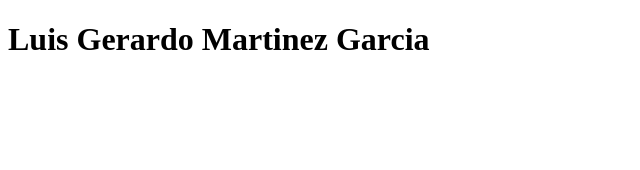
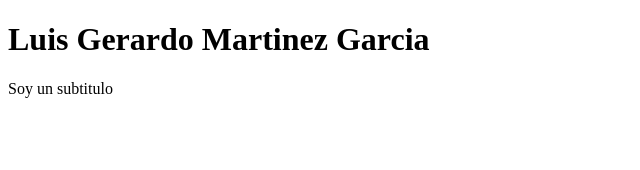
Before and after one commit to Luiss333/React-Course, a React (Vite) app in the folder 03-counter-app-vite/: page / in a window 1280 px wide. Shown: the top 170 px of the page, without its empty margins (0-640 px from the left). Built offline with nearby package versions, Linux system fonts and the light colour scheme.

Commit message:
Fragment - <></>

```diff
--- a/03-counter-app-vite/src/FirstApp.jsx
+++ b/03-counter-app-vite/src/FirstApp.jsx
@@ -1,5 +1,10 @@
-function FirstApp (){
-    return <h1>Luis Gerardo Martinez Garcia</h1>
+function FirstApp() {
+  return (
+    <>
+      <h1>Luis Gerardo Martinez Garcia</h1>
+      <p>Soy un subtitulo</p>
+    </>
+  );
 }
 
 export default FirstApp;
```
